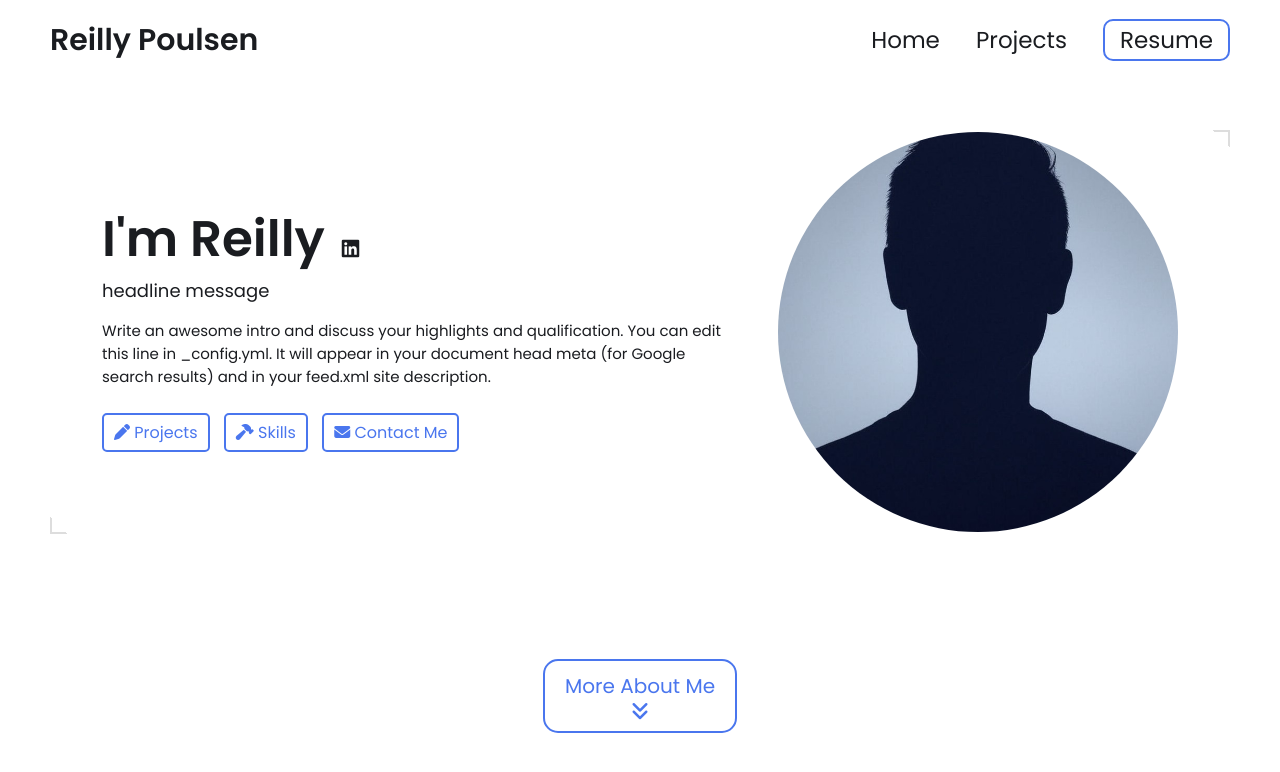
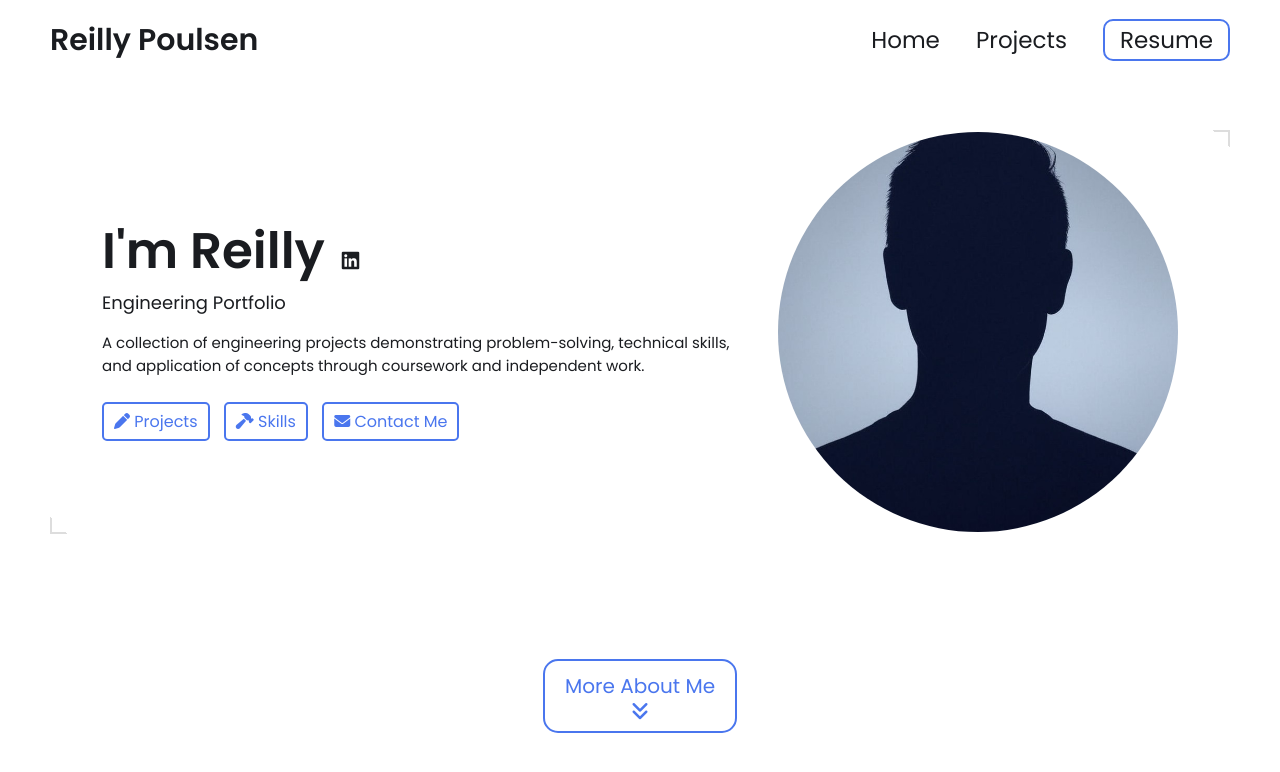
Before and after one commit to Reilly-P-12/Reilly-P-12.github.io, a Jekyll site: the page built from index.html, in a window 1280 px wide and 900 px high. Shown: the top 772 px of the window. Built offline with Jekyll 4.4.1, drawn with Linux system fonts in a browser that asks for light colours; some of the changed text lies outside the part shown.

Commit message:
Update _config.yml

```diff
--- a/_config.yml
+++ b/_config.yml
@@ -7,54 +7,32 @@
 
 # Main Page Setup
 
-title: Reilly Poulsen's Portfolio # This is what shows up in the tab of the browser
-
+title: Reilly Poulsen's Portfolio
 
 
 # Hero Section
 name: Reilly Poulsen
-headline: headline message
+headline: Engineering Portfolio
 description: >- # dont remove this line. this will ignore all new lines until the next section
-  Write an awesome intro and discuss your highlights and qualification. You can edit this
-  line in _config.yml. It will appear in your document head meta (for
-  Google search results) and in your feed.xml site description.
+  A collection of engineering projects demonstrating problem-solving, technical skills,
+  and application of concepts through coursework and independent work.
 
 # Place your profile image in /assets/images/profile-image/folder and edit the file name
 profile_image: ./assets/images/profile-image/avatar.jpeg
 
-
-# Link your resume
-# You can place your resume in assets/resume/{resume.pdf or add external link such as pdf saved in google drive
-resume-url: https://drive.google.com/file/d/13Z3duVzh-gguPU5r03oJVEE6rV9rd3DS/view?usp=sharing # or /assets/resume/resume.pdf
-
-
 # Set up external links - this will show up as small icons next to your name.
 
 external-links:    # input only your own url slug. The icons with missing entries will not appear.
-  linkedin: https://www.linkedin.com/in/reilly-poulsen-20b0572b1/    # https://www.linkedin.com/in/{your url slug}
-  github:     # https://github.com/{your url slug}
-  stackoverflow:       # https://stackoverflow.com/users/{your url slug}
-  medium:            # https://medium.com/@{your url slug}
-  x-twitter:   # https://x.com/{your url slug}
-  threads:            # https://threads.net/@{your url slug}
-  instragram:       # https://instagram.com/{your url slug}
-  youtube:           # https://youtube.com/@{your url slug}
-  discord:            # https://discord.com/users/{your url slug}
-  bluesky:           # https://bsky.app/profile/{your url slug}
+  linkedin: reilly-poulsen-20b0572b1   # https://www.linkedin.com/in/{your url slug}
 
 
 # Skills Section - Add the list of your Skills by categories/tools. The indentation for each level needs to be precise.
 skills:
   - category: 3D Modeling
     tools:
-    - Onshape
     - Solidworks
-    - Creo
-    - Fusion 360 (Autodesk)
-    - Blender (for complex shapes or animations)
-    - Siemens NX
-    - Inventor (Autodesk)
-    - CATIA (Dassault Systèmes)
+    - bambu lab
+
   - category: Prototyping
     tools:
     - SLA
@@ -110,35 +88,6 @@ basic theme:
   background: "#ffffff"
   light_background: "#f3f5fb"
 
-  mint theme:
-  text: "#2c3333"
-  border: "#e0f2ef"
-  link: "#40b3a2"
-  highlight: "#2a9d8f"
-  background: "#f7fbfa"
-  light_background: "#f0f9f7"
-
-lemon theme:
-  text: "#2d2926"
-  border: "#f7f3e3"
-  link: "#ffc94d"
-  highlight: "#ffb800"
-  background: "#fffdf5"
-  light_background: "#fff9e6"
-
-  pink theme:
-  text: "#2d2d2d"
-  border: "#f8e2e2"
-  link: "#ff8fa3"
-  highlight: "#ff4d6d"
-  background: "#fff8f8"
-  light_background: "#fff5f6"
-
-
-
-
-
-
 #########################################################################################################
 # Build settings for the site. Editing the below may cause the site to malfunction.
 
```
